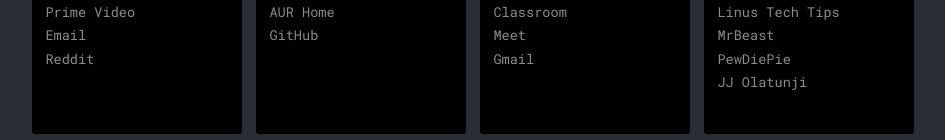
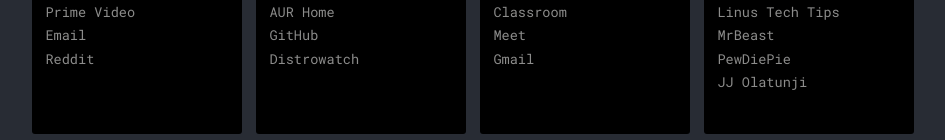
Before and after one commit to adamkagdi/website, a plain HTML site: page html/homepage.html in a window 1280 px wide. Shown: the part 476-616 px from the top of the page, without its empty margins (167-1112 px from the left). Drawn offline with Linux system fonts and the light colour scheme; no server answers.

Commit message:
Adding distrowatch under linux section

```diff
--- a/html/homepage.html
+++ b/html/homepage.html
@@ -42,6 +42,7 @@
                     <a class="bookmark" href="https://www.archlinux.org/packages/" target="_blank">Arch Packages</a>
                     <a class="bookmark" href="https://aur.archlinux.org/" target="_blank">AUR Home</a>
                     <a class="bookmark" href="https://github.com/adamkagdi" target="_blank">GitHub</a>
+                    <a class="bookmark" href="https://distrowatch.com" target="_blank">Distrowatch</a>
                 </div>
             </div>
             <div class="bookmark-set">
```
